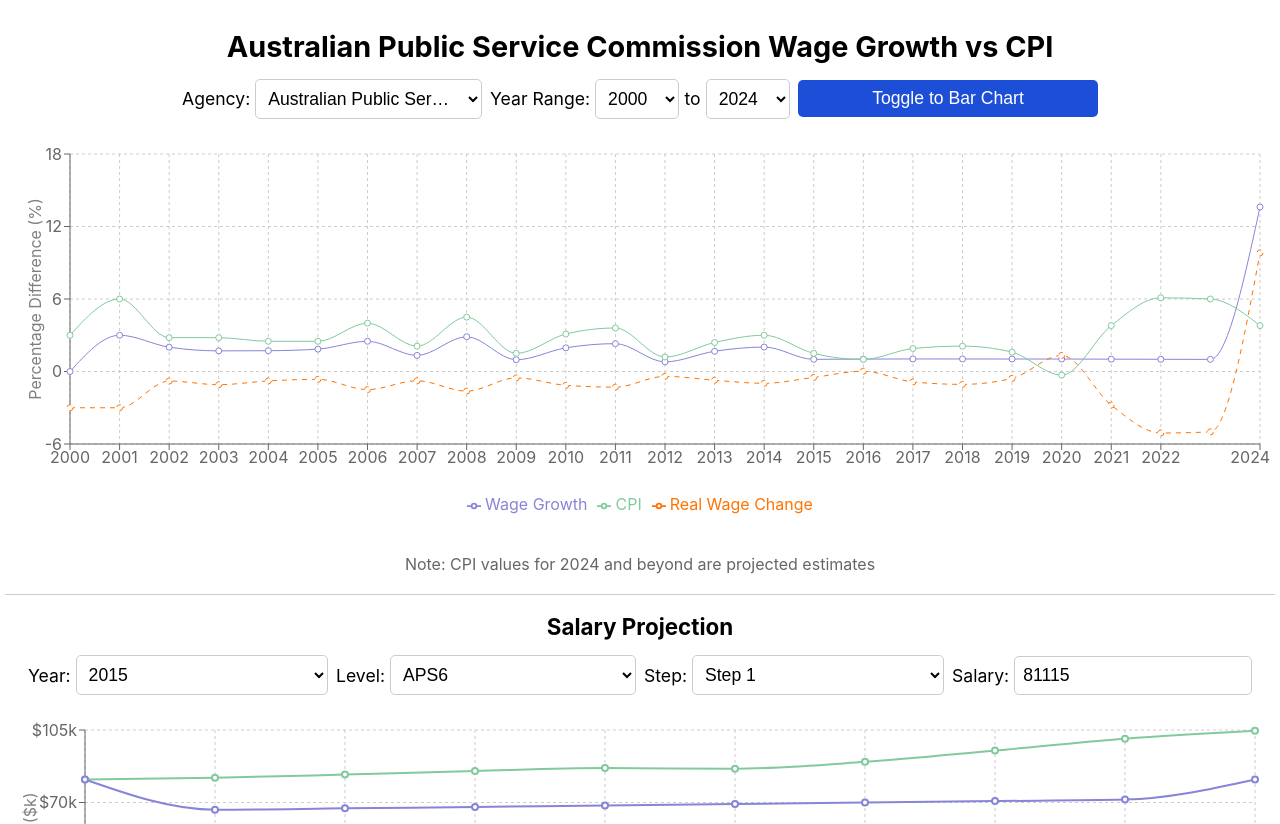
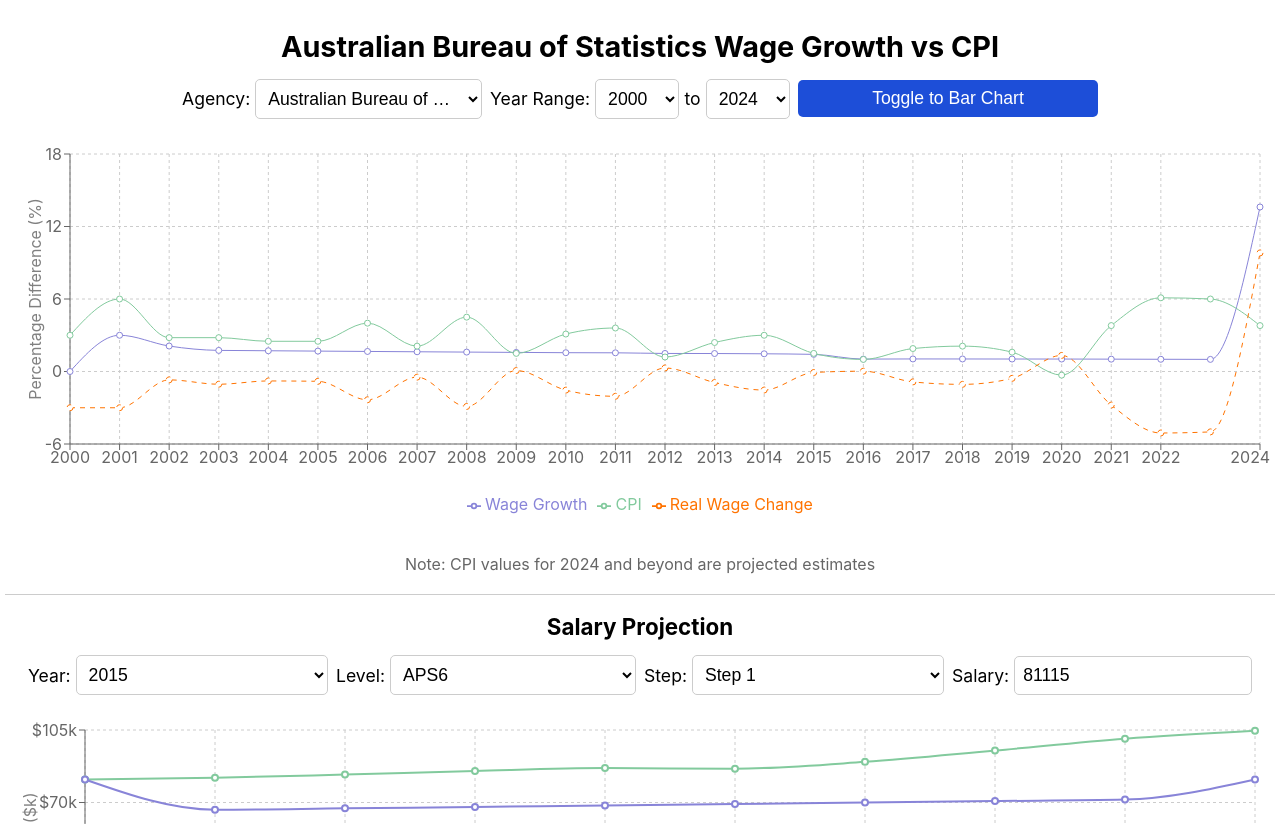
Before and after one commit to ashah12/aps-vs-cpi, a React (Create React App) app: page / in a window 1280 px wide. Shown: the top 824 px of the page. Built offline with nearby package versions, Linux system fonts and the light colour scheme.

Commit message:
Set default agency to ABS

```diff
--- a/src/App.js
+++ b/src/App.js
@@ -45,7 +45,7 @@
   const [startYear, setStartYear] = useState(2015);
   const [endYear, setEndYear] = useState(2024);
   const [projectionStartYear, setProjectionStartYear] = useState(2015);
-  const [selectedAgency, setSelectedAgency] = useState('APS');
+  const [selectedAgency, setSelectedAgency] = useState('ABS');
   const [yearOptions, setYearOptions] = useState([]);
   const [selectedLevel, setSelectedLevel] = useState('APS6');
   const [selectedStep, setSelectedStep] = useState('Step 1');
```
